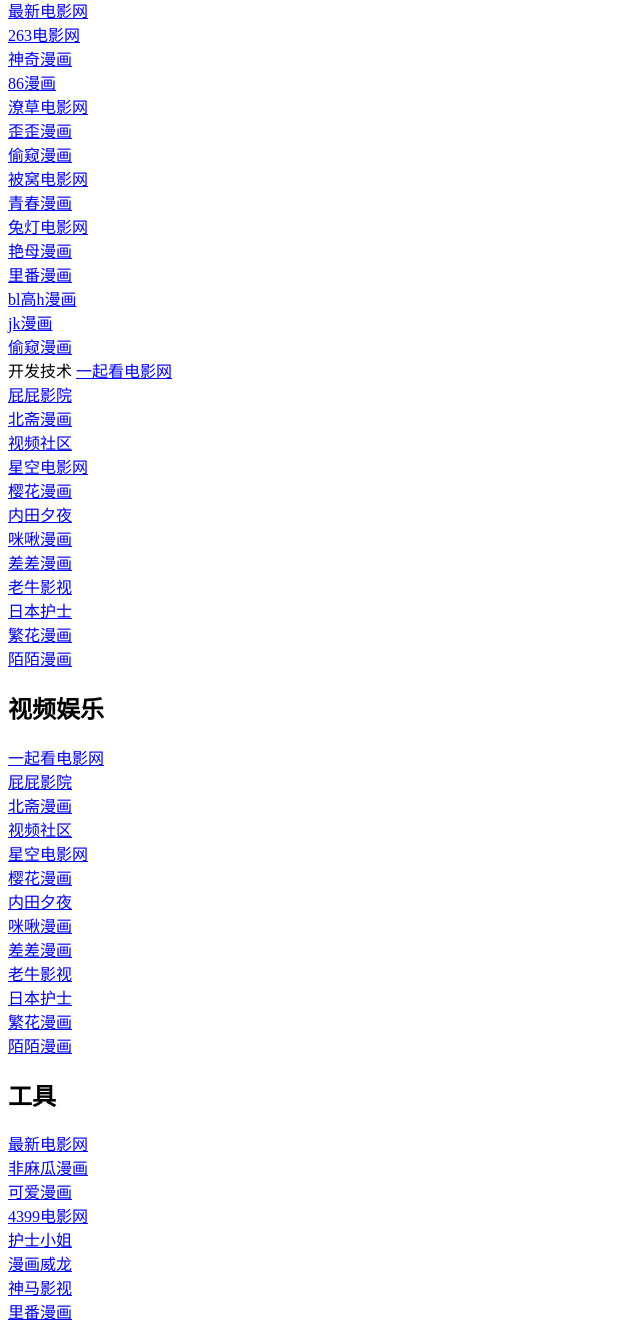
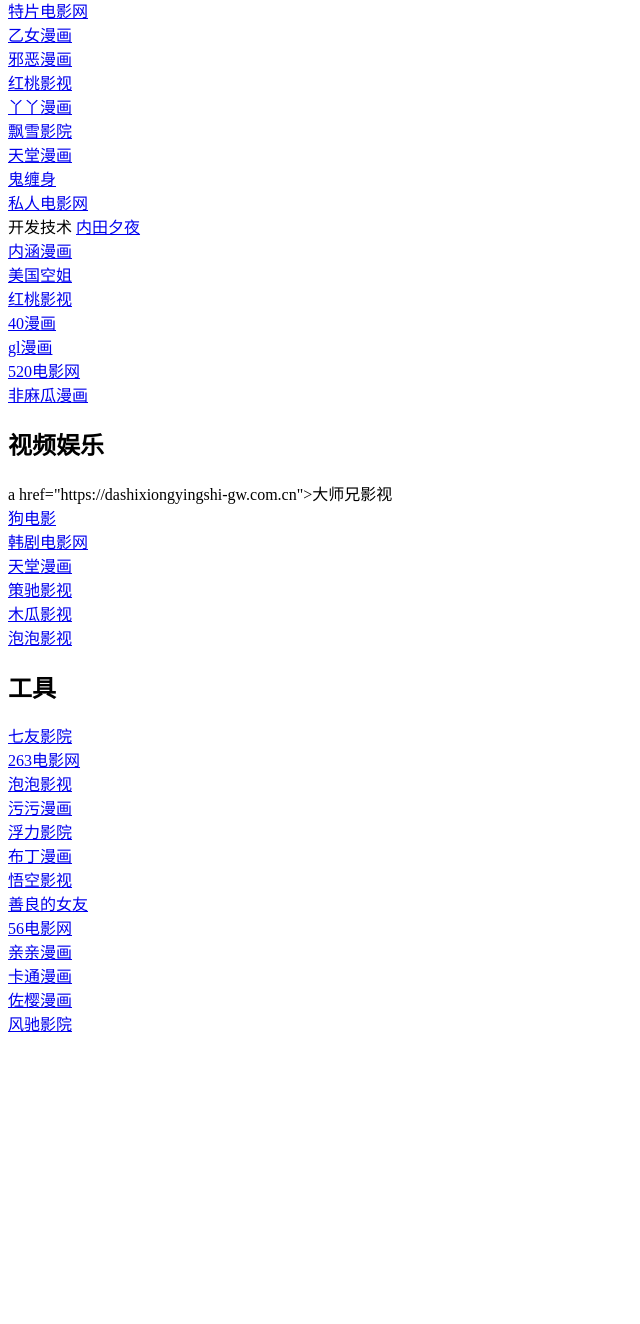
Before and after one commit to duisanyunwangzhidaohang/duisanyunwangzhidaohang.github.io, a plain HTML site: page index.html in a window 1280 px wide. Shown: the part 77-1401 px from the top of the page, without its empty margins (0-640 px from the left). After the commit the page ends 1120 px from the top, so only its background shows below. Drawn offline with Linux system fonts and the light colour scheme.

Commit message:
Update index.html with new content and links

```diff
--- a/index.html
+++ b/index.html
@@ -2,7 +2,8 @@
 <html lang="zh-CN">
 <head>
     <meta charset="UTF-8">
-    <title>其作约网址导航</title>
+    <title>对三运网址导航</title>
+
 </head>
 <body>
 
@@ -11,74 +12,54 @@
 
 <h2>常用搜索</h2>
 
-<a href="https://www.zuixindianyingwang-wap.com.cn">最新电影网</a><br>
-<a href="https://263dianyingwang-top.com.cn">263电影网</a><br>
-<a href="https://www.shenqimanhua-zh.com.cn">神奇漫画</a><br>
-<a href="https://www.86manhua-zh.com.cn">86漫画</a><br>
-<a href="https://www.liaocaodianyingwang-h5.com.cn">潦草电影网</a><br>
-<a href="https://www.waiwaimanhua-zh.com.cn">歪歪漫画</a><br>
-<a href="https://www.toukuimanhua-vip.com.cn">偷窥漫画</a><br>
-<a href="https://www.beiwodianyingwang-top.com.cn">被窝电影网</a><br>
-<a href="https://qingchunmanhua-h5.com.cn">青春漫画</a><br>
-<a href="https://tudengdianyingwang-h5.com.cn">兔灯电影网</a><br>
-<a href="https://yanmumanhua-h5.com.cn">艳母漫画</a><br>
-<a href="https://lifanmanhua-zh.com.cn">里番漫画</a><br>
-<a href="https://www.blgaohmanhua-wap.com.cn">bl高h漫画</a><br>
-<a href="https://www.jkmanhua-wap.com.cn">jk漫画</a><br>
-<a href="https://toukuimanhua-wap.com.cn">偷窥漫画</a><br>
+<a href="https://www.tepiandianyingwang-cn.com.cn">特片电影网</a><br>
+<a href="https://yinumanhua-wap.com.cn">乙女漫画</a><br>
+<a href="https://xieemanhua-book.com.cn">邪恶漫画</a><br>
+<a href="https://www.hongtao-yingshi.com.cn">红桃影视</a><br>
+<a href="https://www.yayamanhua-wap.com.cn">丫丫漫画</a><br>
+<a href="https://piaoxueyingyuan-ac.com.cn">飘雪影院</a><br>
+<a href="https://www.tiantangmanhua-book.com.cn">天堂漫画</a><br>
+<a href="https://guichanshen-gw.com.cn">鬼缠身</a><br>
+<a href="https://sirendianyingwang-zh.com.cn">私人电影网</a><br>
 
 
 </h2>开发技术</h2>
 
-<a href="https://yiqikandianyingwang-top.com.cn">一起看电影网</a><br>
-<a href="https://pipiyingyuan-gw.com.cn">屁屁影院</a><br>
-<a href="https://www.beizhaimanhua-h5.com.cn">北斋漫画</a><br>
-<a href="https://51VVshipinshequ-mip.com.cn51VV">视频社区</a><br>
-<a href="https://www.xingkongdianyingwang-wap.com.cn">星空电影网</a><br>
-<a href="https://yinghuamanhua-cn.com.cn">樱花漫画</a><br>
-<a href="https://neitianxiye-gw.com.cn">内田夕夜</a><br>
-<a href="https://www.mijiumanhua-cn.com.cn">咪啾漫画</a><br>
-<a href="https://chachamanhua-h5.com.cn">差差漫画</a><br>
-<a href="https://www.laoniuyingshi-yy.com.cn">老牛影视</a><br>
-<a href="https://ribenhushi-wap.com.cn">日本护士</a><br>
-<a href="https://fanhuamanhua-wap.com.cn">繁花漫画</a><br>
-<a href="https://momomanhua-app.com.cn">陌陌漫画</a><br>
+<a href="https://www.neitianxiye-top1.com.cn">内田夕夜</a><br>
+<a href="https://www.neihanmanhua-vip.com.cn">内涵漫画</a><br>
+<a href="https://www.meiguokongjie-app.com.cn">美国空姐</a><br>
+<a href="https://hongtaoyingshi-zaixian.com.cn">红桃影视</a><br>
+<a href="https://www.40manhua-zh.com.cn">40漫画</a><br>
+<a href="https://www.glmanhua-wap.com.cn">gl漫画</a><br>
+<a href="https://520dianyingwang-cn.com.cn">520电影网</a><br>
+<a href="https://feimaguamanhua-h5.com.cn">非麻瓜漫画</a><br>
 
 <h2>视频娱乐</h2>
 
-<a href="https://yiqikandianyingwang-top.com.cn">一起看电影网</a><br>
-<a href="https://pipiyingyuan-gw.com.cn">屁屁影院</a><br>
-<a href="https://www.beizhaimanhua-h5.com.cn">北斋漫画</a><br>
-<a href="https://51VVshipinshequ-mip.com.cn51VV">视频社区</a><br>
-<a href="https://www.xingkongdianyingwang-wap.com.cn">星空电影网</a><br>
-<a href="https://yinghuamanhua-cn.com.cn">樱花漫画</a><br>
-<a href="https://neitianxiye-gw.com.cn">内田夕夜</a><br>
-<a href="https://www.mijiumanhua-cn.com.cn">咪啾漫画</a><br>
-<a href="https://chachamanhua-h5.com.cn">差差漫画</a><br>
-<a href="https://www.laoniuyingshi-yy.com.cn">老牛影视</a><br>
-<a href="https://ribenhushi-wap.com.cn">日本护士</a><br>
-<a href="https://fanhuamanhua-wap.com.cn">繁花漫画</a><br>
-<a href="https://momomanhua-app.com.cn">陌陌漫画</a><br>
-
+a href="https://dashixiongyingshi-gw.com.cn">大师兄影视</a><br>
+<a href="https://www.goudianying-app.com.cn">狗电影</a><br>
+<a href="https://www.hanjudianyingwang-zh.com.cn">韩剧电影网</a><br>
+<a href="https://tiantangmanhua-cn.com.cn">天堂漫画</a><br>
+<a href="https://cechiyingshi-yy.com.cn">策驰影视</a><br>
+<a href="https://www.muguayingshi-gw.com.cn">木瓜影视</a><br>
+<a href="https://www.paopao-yingshi.com.cn">泡泡影视</a><br>
 
 <h2>工具</h2>
 
-<a href="https://zuixindianyingwang-top.com.cn">最新电影网</a><br>
-<a href="https://feimaguamanhua-wap.com.cn">非麻瓜漫画</a><br>
-<a href="https://www.keaimanhua-wap.com.cn">可爱漫画</a><br>
-<a href="https://www.4399dianyingwang-5g.com.cn">4399电影网</a><br>
-<a href="https://hushixiaojie-app.com.cn">护士小姐</a><br>
-<a href="https://manhuaweilong-h5.com.cn">漫画威龙</a><br>
-<a href="https://www.shenmayingshi-yy.com.cn">神马影视</a><br>
-<a href="https://lifanmanhua-h5.com.cn">里番漫画</a><br>
-<a href="https://morimanhua-h5.com.cn">末日漫画</a><br>
-<a href="https://www.qingchunmanhua-zh.com.cn">青春漫画</a><br>
-<a href="https://wukongdianyingwang-5g.com.cn">悟空电影网</a><br>
-<a href="https://jijidianyingwang-5g.com.cn">吉吉电影网</a><br>
-<a href="https://www.leledianyingwang-zh.com.cn">乐乐电影网</a><br>
-<a href="https://www.xiaoxiao-yingshi.com.cn">小小影视</a><br>
-<a href="https://hanrimanhua-wap.com.cn">韩日漫画</a><br>
-<a href="https://jipinmanhua-app.com.cn">极品漫画</a><br>
+<a href="https://www.qiyou-yingyuan.com.cn">七友影院</a><br>
+<a href="https://263dianyingwang-5g.com.cn">263电影网</a><br>
+<a href="https://www.paopaoyingshi-gw.com.cn">泡泡影视</a><br>
+<a href="https://wuwumanhua-wap.com.cn">污污漫画</a><br>
+<a href="https://www.fuliyingyuan-zaixian.com.cn">浮力影院</a><br>
+<a href="https://budingmanhua-vip.com.cn">布丁漫画</a><br>
+<a href="https://www.wukongyingshi-mip.com.cn">悟空影视</a><br>
+<a href="https://www.shanliangdenuyou-yy.com.cn">善良的女友</a><br>
+<a href="https://www.56dianyingwang-cn.com.cn">56电影网</a><br>
+<a href="https://qingqingmanhua-wap.com.cn">亲亲漫画</a><br>
+<a href="https://www.katongmanhua-app.com.cn">卡通漫画</a><br>
+<a href="https://zuoyingmanhua-wap.com.cn">佐樱漫画</a><br>
+<a href="https://fengchiyingyuan-yy.com.cn">风驰影院</a><br>
+
 
 </body>
 </html>
```
